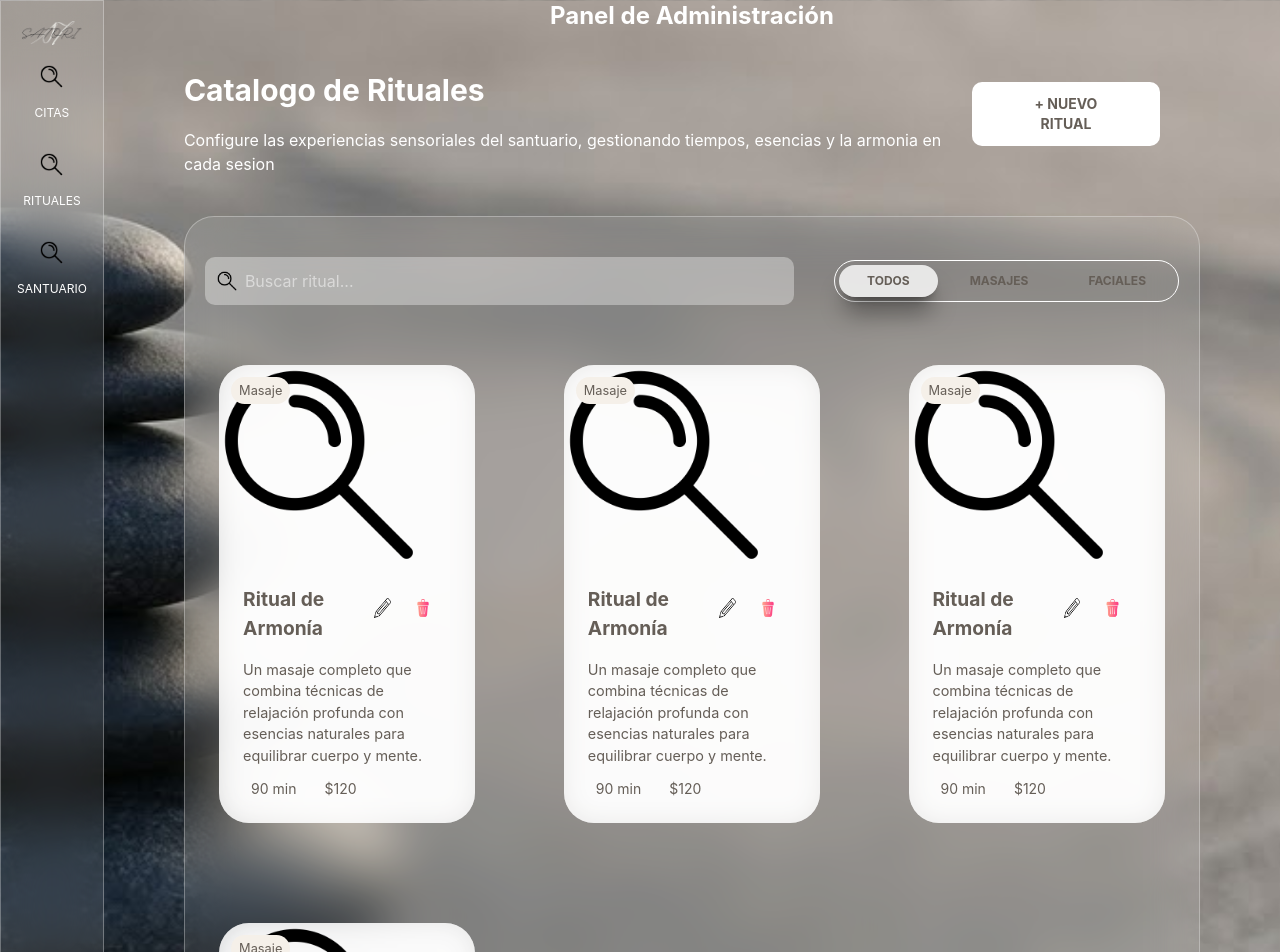
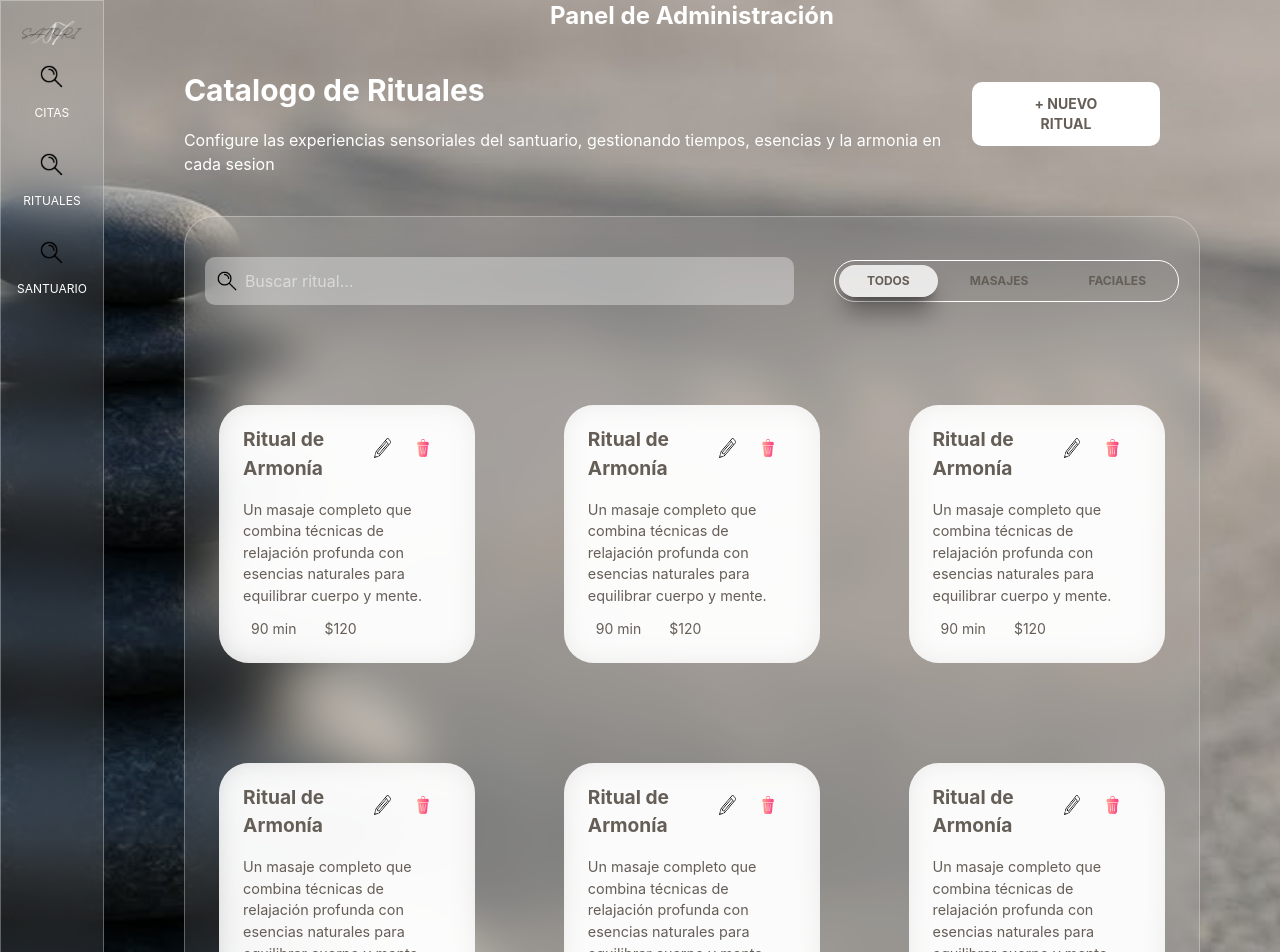
Before and after one commit to Irvin143/SatoriSpa, a React (Vite) app: page / in a window 1280 px wide. Shown: the top 952 px of the page. Built offline with nearby package versions, Linux system fonts and the light colour scheme.

Commit message:
Organizacion de la seccion Ver/Editar  Rituales

```diff
--- a/src/admin/Paneles/PanelRituales.jsx
+++ b/src/admin/Paneles/PanelRituales.jsx
@@ -44,7 +44,63 @@ function PanelRituales() {
                 </article>
 
 
-                <article className="lg:grid lg:grid-cols-3 lg:gap-15">
+                <article className="lg:grid lg:grid-cols-3 lg:gap-15 lg:max-h-[900px] lg:overflow-y-auto">
+                    <CardServicio
+                        id={1}
+                        nombre="Ritual de Armonía"
+                        descripcion="Un masaje completo que combina técnicas de relajación profunda con esencias naturales para equilibrar cuerpo y mente."
+                        tiempo="90 min"
+                        categoria="Masaje"
+                        precio="120"
+                    />
+                    <CardServicio
+                        id={1}
+                        nombre="Ritual de Armonía"
+                        descripcion="Un masaje completo que combina técnicas de relajación profunda con esencias naturales para equilibrar cuerpo y mente."
+                        tiempo="90 min"
+                        categoria="Masaje"
+                        precio="120"
+                    />
+                    <CardServicio
+                        id={1}
+                        nombre="Ritual de Armonía"
+                        descripcion="Un masaje completo que combina técnicas de relajación profunda con esencias naturales para equilibrar cuerpo y mente."
+                        tiempo="90 min"
+                        categoria="Masaje"
+                        precio="120"
+                    />
+                    <CardServicio
+                        id={1}
+                        nombre="Ritual de Armonía"
+                        descripcion="Un masaje completo que combina técnicas de relajación profunda con esencias naturales para equilibrar cuerpo y mente."
+                        tiempo="90 min"
+                        categoria="Masaje"
+                        precio="120"
+                    />
+                    <CardServicio
+                        id={1}
+                        nombre="Ritual de Armonía"
+                        descripcion="Un masaje completo que combina técnicas de relajación profunda con esencias naturales para equilibrar cuerpo y mente."
+                        tiempo="90 min"
+                        categoria="Masaje"
+                        precio="120"
+                    />
+                    <CardServicio
+                        id={1}
+                        nombre="Ritual de Armonía"
+                        descripcion="Un masaje completo que combina técnicas de relajación profunda con esencias naturales para equilibrar cuerpo y mente."
+                        tiempo="90 min"
+                        categoria="Masaje"
+                        precio="120"
+                    />
+                    <CardServicio
+                        id={1}
+                        nombre="Ritual de Armonía"
+                        descripcion="Un masaje completo que combina técnicas de relajación profunda con esencias naturales para equilibrar cuerpo y mente."
+                        tiempo="90 min"
+                        categoria="Masaje"
+                        precio="120"
+                    />
                     <CardServicio
                         id={1}
                         nombre="Ritual de Armonía"
@@ -107,24 +163,23 @@ function CardServicio({ id, nombre, descripcion, onSeleccionar, tiempo = "60 min
     return (
         <article
         key={id}
-        className="w-[90%] mx-auto bg-white/80 rounded-[30px]  flex flex-col mb-10 backdrop-blur-md transition-all duration-300 hover:shadow-xl hover:-translate-y-1 hover:bg-[#FFF] ">
+        className="w-[90%] mx-auto bg-white/80 rounded-[30px]  flex flex-col mb-10 lg:mb-0 backdrop-blur-md transition-all duration-300 hover:shadow-xl hover:-translate-y-1 hover:bg-[#FFF] lg:mt-10 ">
 
             <article className={`rounded-[30px] flex flex-col  backdrop-blur-md transition-all duration-300 hover:shadow-xl hover:-translate-y-1 hover:bg-[#FFF] `}>
 
-                <div className="relative overflow-hidden rounded-t-[30px] group">
+                {/* <div className="relative overflow-hidden rounded-t-[30px] group">
                     <img
                     src={img}
                     alt=""
                     className="h-[200px] object-cover transition-transform duration-500 group-hover:scale-110"
                     />
 
-                {/* INFO (parte inferior) */}
                 <article className="absolute top-3 left-3 flex text-[0.8em] justify-center items-center gap-2">
                     <span className="bg-[#f5f0e9] py-1 px-2 rounded-[40px]">
                     {categoria}
                     </span>
                 </article>
-                </div>
+                </div> */}
                 <article className='flex items-center px-6 justify-between'>
                     <span className="text-[1.2em] py-2 mt-3 font-bold w-[60%]">{nombre}</span>
                     <article className='flex gap-6 w-[30%] lg:px-5 lg:w-[50%]  lg:justify-end '>
--- a/src/admin/panel.jsx
+++ b/src/admin/panel.jsx
@@ -1,13 +1,12 @@
-import { React } from 'react';
 import { useState } from 'react';
 import { Link } from "react-router-dom";
+
 import "@fontsource/playfair-display";
 
 import iconLupa from "../assets/iconLupa.png";
 import PanelRituales from './Paneles/PanelRituales.jsx';
 import fondoRituales from "../assets/Panels/fondoRituales.jpg";
 import logoSatori from "../assets/logoSatori.jpeg";
-
 
 function Panel() {
 
@@ -48,14 +47,14 @@ function Panel() {
                     <h1 className='text-2xl font-bold'>Panel de Administración</h1>
                 </header>
 
-                <PanelRituales></PanelRituales>
+                <PanelRituales/>
 
             </article>
         </div>
     );
 }
 
-function BotonAside({ texto, btnSeleccionado, onClick }) {
+function BotonAside({ texto, btnSeleccionado, onClick }){
     return (
         <button
             onClick={onClick}
@@ -77,4 +76,5 @@ function BotonAside({ texto, btnSeleccionado, onClick }) {
     );
 }
 
+
 export default Panel;
--- a/tsconfig.json
+++ b/tsconfig.json
@@ -35,6 +35,8 @@
     // Recommended Options
     "strict": true,
     "jsx": "react-jsx",
+    "allowJs": true,
+    "checkJs": false,
     "verbatimModuleSyntax": true,
     "isolatedModules": true,
     "noUncheckedSideEffectImports": true,
```
